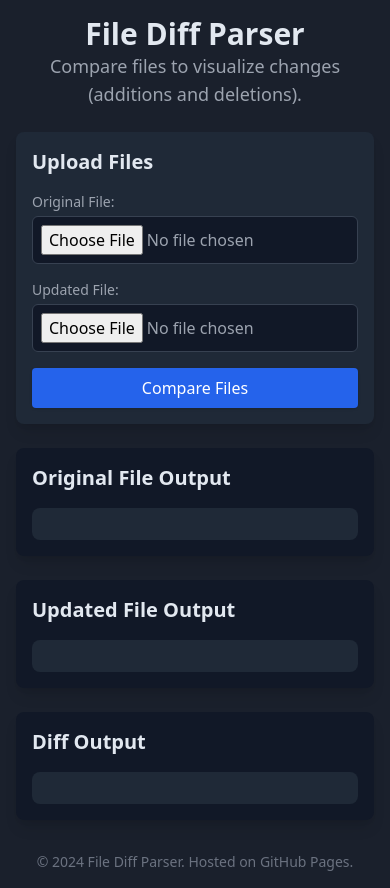
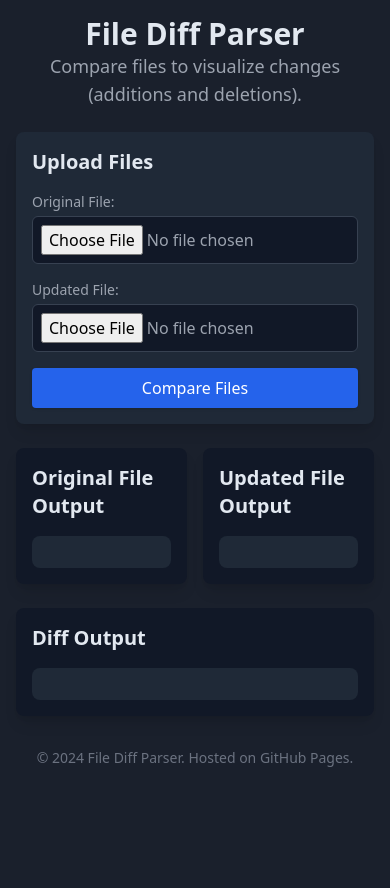
Before and after one commit to xander-haj/file-parser, a plain HTML site: page index.html in a window 390 px wide. After the commit the page ends 844 px from the top, so only its background shows below. Drawn offline with nearby package versions, Linux system fonts and the light colour scheme.

Commit message:
Update index.html

```diff
--- a/index.html
+++ b/index.html
@@ -17,6 +17,16 @@
         .diff-line-removed {
             background-color: #c53030;
             color: #e2e8f0;
+        }
+        .centered-flex {
+            display: flex;
+            justify-content: center;
+            align-items: flex-start;
+            gap: 1rem;
+        }
+        .output-container {
+            flex: 1;
+            max-width: 50%;
         }
     </style>
 </head>
@@ -42,13 +52,13 @@
             <button id="compare-btn" class="mt-4 bg-blue-600 hover:bg-blue-700 text-white py-2 px-4 rounded shadow w-full sm:w-auto">Compare Files</button>
         </div>
 
-        <div class="flex flex-col sm:flex-row gap-6">
-            <div class="flex-1 bg-gray-900 p-4 rounded-lg shadow-lg">
+        <div class="centered-flex">
+            <div class="output-container bg-gray-900 p-4 rounded-lg shadow-lg">
                 <h2 class="text-xl font-semibold mb-4">Original File Output</h2>
                 <pre id="original-output" class="overflow-x-auto bg-gray-800 p-4 rounded-lg text-sm font-mono"></pre>
             </div>
 
-            <div class="flex-1 bg-gray-900 p-4 rounded-lg shadow-lg">
+            <div class="output-container bg-gray-900 p-4 rounded-lg shadow-lg">
                 <h2 class="text-xl font-semibold mb-4">Updated File Output</h2>
                 <pre id="updated-output" class="overflow-x-auto bg-gray-800 p-4 rounded-lg text-sm font-mono"></pre>
             </div>
```
